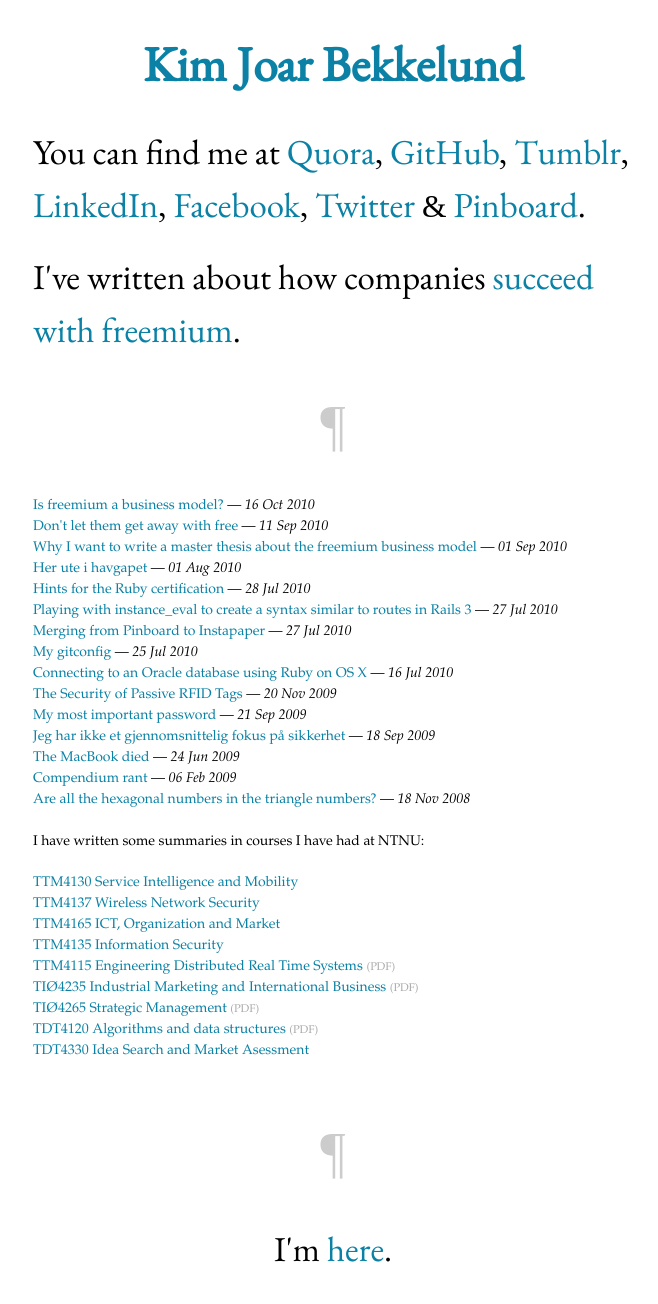
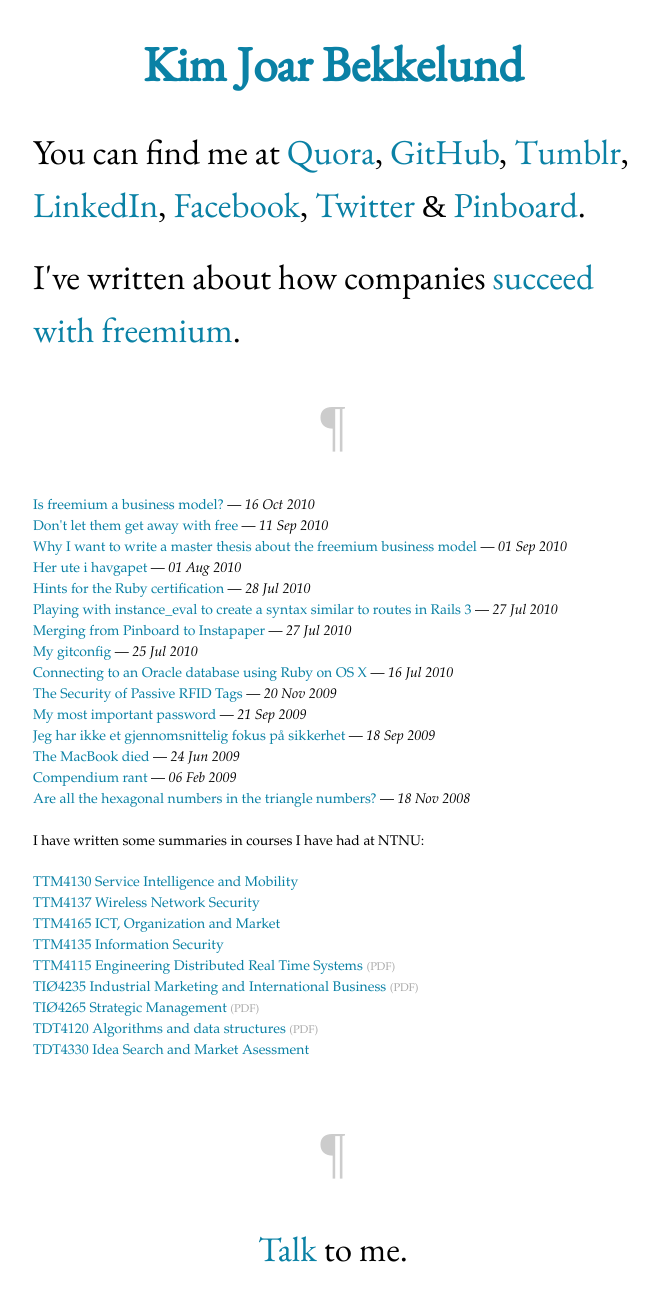
Before and after one commit to kimjoar/kimjoar.net, a Jekyll site: the page built from index.html, in a window 1280 px wide. Shown: the whole page, without its empty margins (307-965 px from the left). Built offline with Jekyll 4.4.1, drawn with Linux system fonts in a browser that asks for light colours; some web fonts are replaced.

Commit message:
Talk to me

```diff
--- a/index.html
+++ b/index.html
@@ -39,4 +39,4 @@
 
 <div class="divide">¶</div>
 
-<p class="contact big">I'm <a href="&#109;&#097;&#105;&#108;&#116;&#111;:&#109;&#097;&#105;&#108;&#064;&#107;&#105;&#109;&#106;&#111;&#097;&#114;&#046;&#110;&#101;&#116;">here</a>.</p>
+<p class="contact big"><a href="&#109;&#097;&#105;&#108;&#116;&#111;:&#109;&#097;&#105;&#108;&#064;&#107;&#105;&#109;&#106;&#111;&#097;&#114;&#046;&#110;&#101;&#116;">Talk</a> to me.</p>
```
